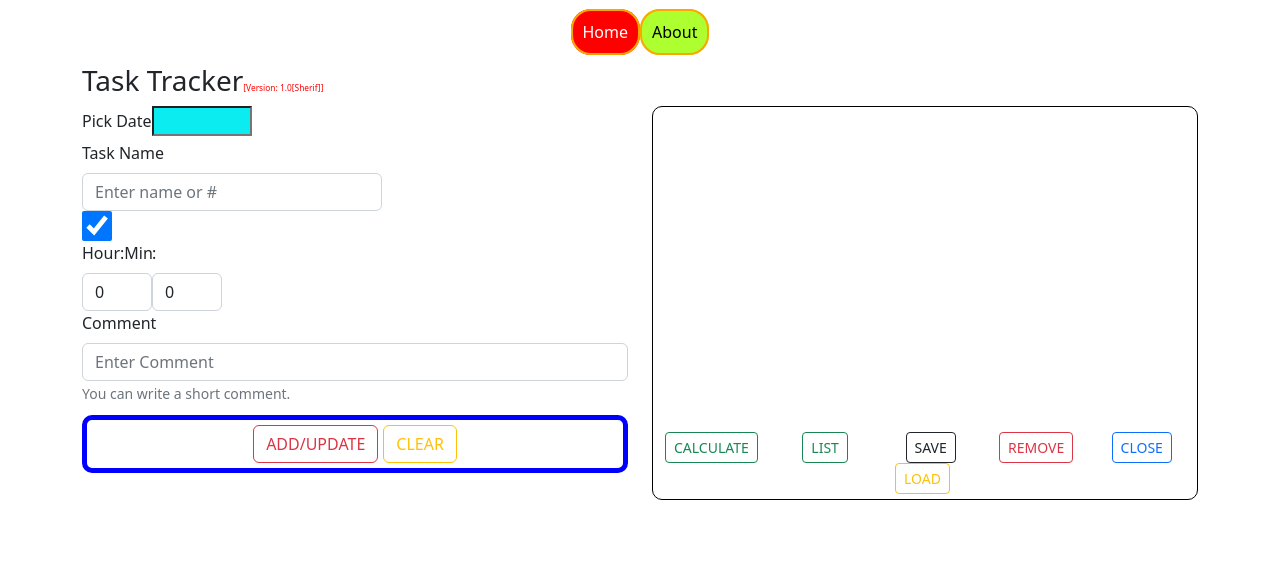
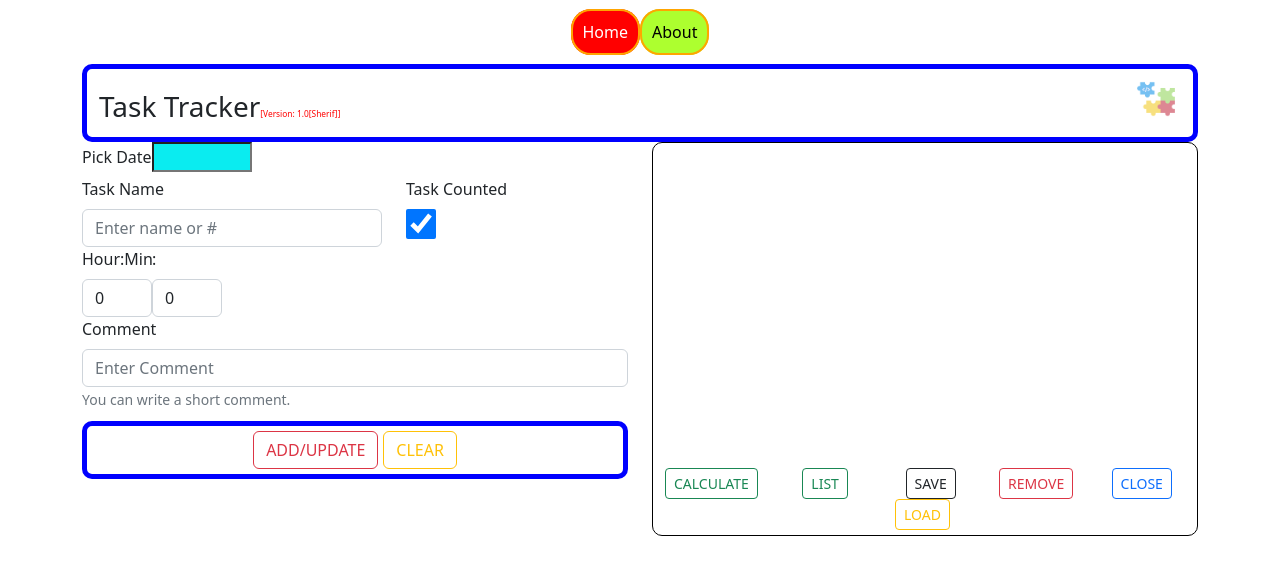
Before and after one commit to scorpion0511/hackathon-react, a React (Create React App) app in the folder tracker-frontend/: page / in a window 1280 px wide. Shown: the top 574 px of the page. Built offline with nearby package versions, Linux system fonts and the light colour scheme.

Commit message:
restore header and adjust task counted

```diff
--- a/tracker-frontend/src/header/Header.js
+++ b/tracker-frontend/src/header/Header.js
@@ -1,22 +1,22 @@
-//import 'bootstrap/dist/css/bootstrap.css';
-//import Container from 'react-bootstrap/Container';
-//import Image from 'react-bootstrap/Image';
-//import Row from 'react-bootstrap/Row';
-//import Col from 'react-bootstrap/Col';
+import 'bootstrap/dist/css/bootstrap.css';
+import Container from 'react-bootstrap/Container';
+import Image from 'react-bootstrap/Image';
+import Row from 'react-bootstrap/Row';
+import Col from 'react-bootstrap/Col';
 const Header = (props) => {
 const ver = <span className="version">[Version: {props.version}]</span>;
 
  return(
-      // <Container className={props.className}>
-      // <Row>
-      //   <Col>
+       <Container className={props.className}>
+       <Row>
+         <Col>
            <h3 className='topParag'>Task Tracker{ver}</h3>
-      //   </Col>
-      //   <Col className="right">
-      //    <Image src="logo.png" className="logo"  />
-    //     </Col>
-    //   </Row>
-    // </Container>
+         </Col>
+         <Col className="right">
+          <Image src="logo.png" className="logo"  />
+         </Col>
+       </Row>
+     </Container>
  );
 }
 
--- a/tracker-frontend/src/main/Main.js
+++ b/tracker-frontend/src/main/Main.js
@@ -121,7 +121,8 @@ const Main = () => {
                     selected={selectedDate}
                     onChange={date => handleDateChange(date)}/>
                   </Form.Group>
-
+              <Row>
+                <Col>
                <Form.Group  className= "taskName" controlId="formTaskName">
                      <Form.Label>Task Name</Form.Label>
                      <Form.Control type="text"
@@ -129,14 +130,15 @@ const Main = () => {
                         onChange={handleNameChange}
                         placeholder="Enter name or #" />
                 </Form.Group>
-
+                </Col><Col>
                 <Form.Group  controlId="formTaskInclude">
+                <Form.Label>Task Counted</Form.Label>
                      <Form.Control className="includeCheckBox" type="checkbox"
                         checked = {included}
                         onChange={handleIncludeChange}
                      />
-                </Form.Group>
-
+                </Form.Group></Col>
+                </Row>
                 <Form.Group controlId="formTaskHour" className="control-inline">
                     <Form.Label className="control-block-label">Hour:Min</Form.Label>
                     <Form.Control
```
